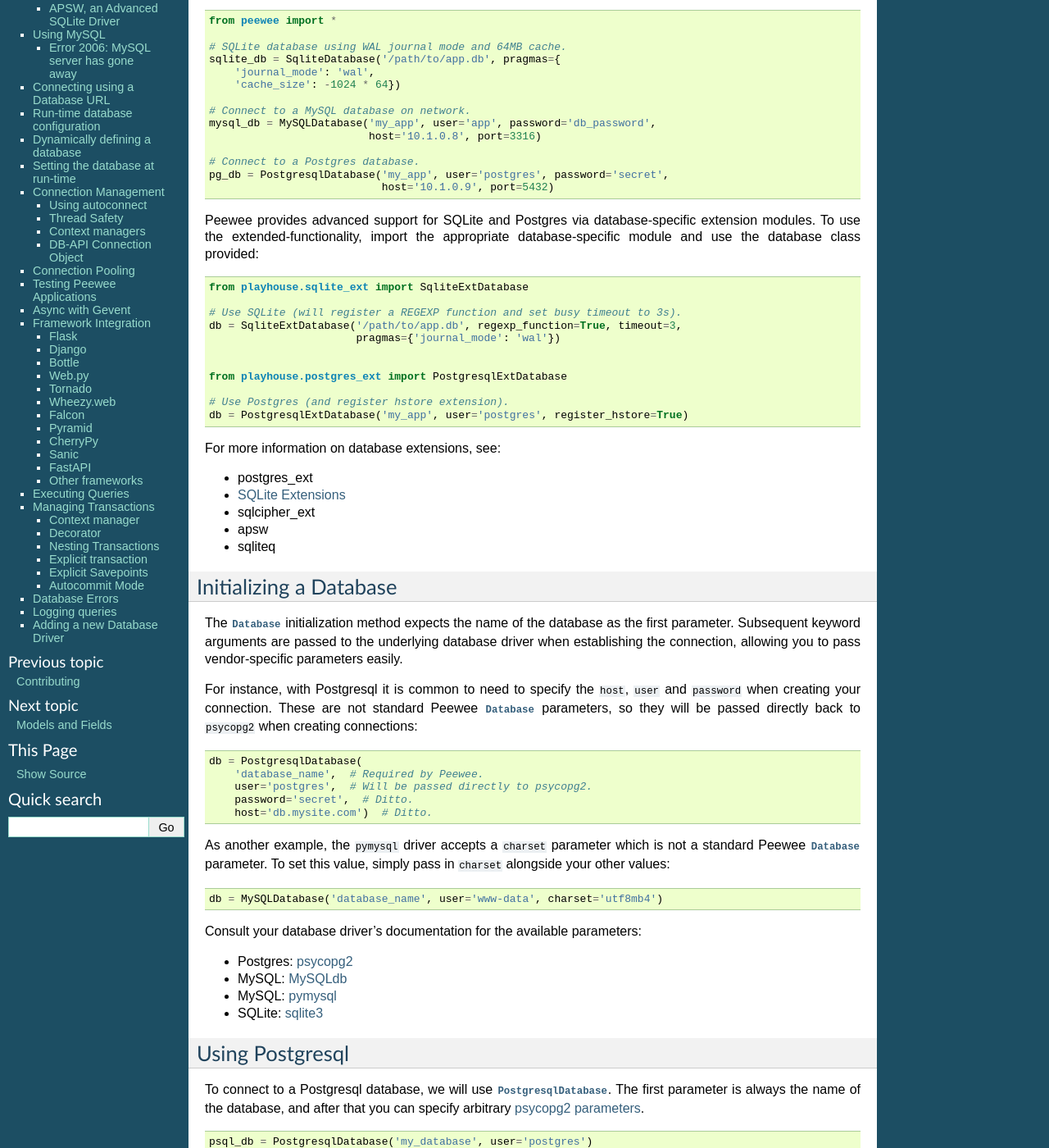
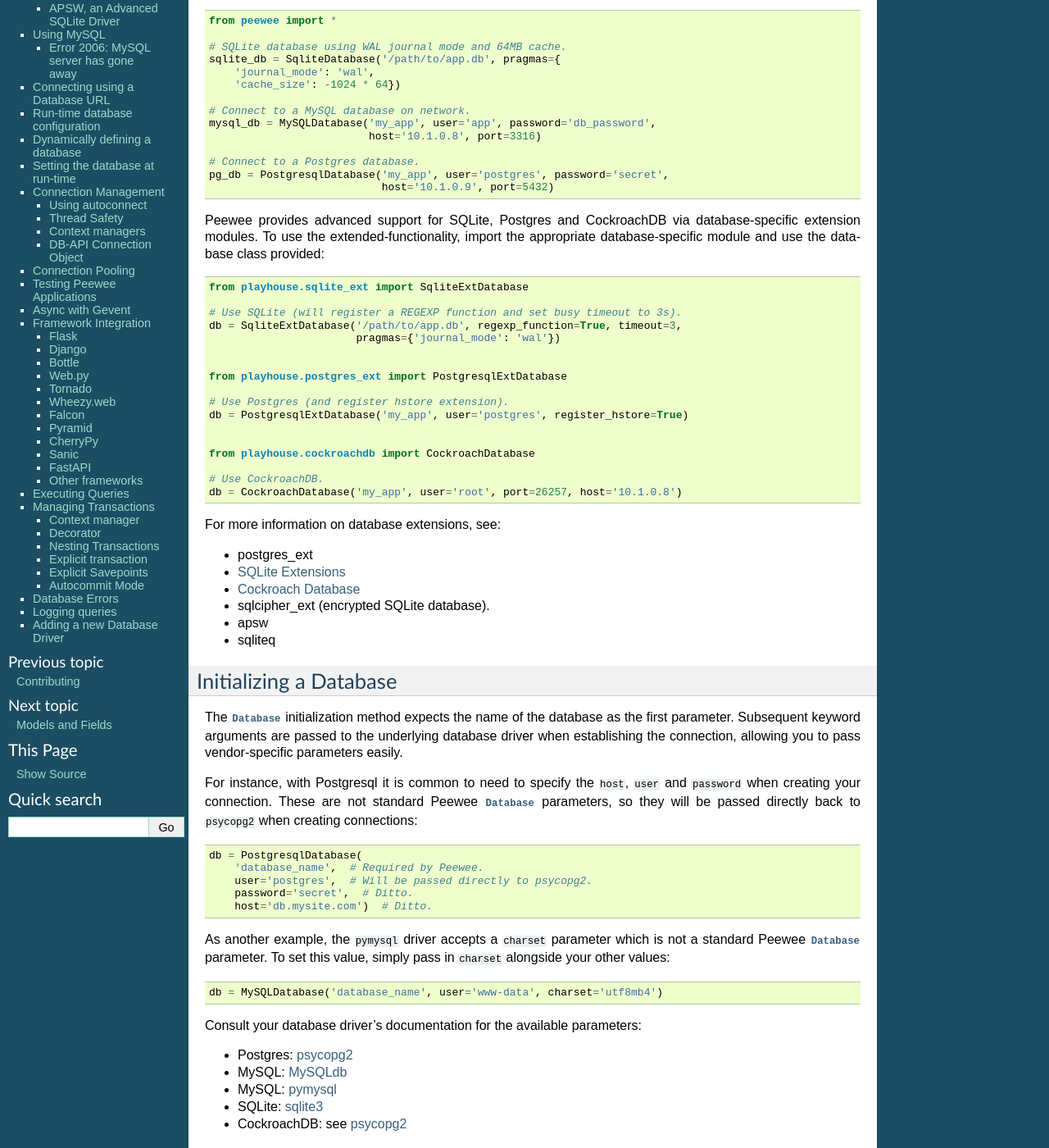
Before and after one commit to coleifer/peewee, a Sphinx documentation site: the page built from docs/peewee/database.rst, in a window 1280 px wide and 1400 px high, scrolled down 296 px. Shown: the whole window at 82% size. Built offline with Sphinx 7.4.7, drawn with Linux system fonts in a browser that asks for light colours; pages that are not in the unit, such as notebooks, are missing from menus; the version number could not be read and is left out.

Commit message:
Update introduction section of database docs w/CRDB notes.

```diff
--- a/docs/peewee/database.rst
+++ b/docs/peewee/database.rst
@@ -32,9 +32,9 @@
     pg_db = PostgresqlDatabase('my_app', user='postgres', password='secret',
                                host='10.1.0.9', port=5432)
 
-Peewee provides advanced support for SQLite and Postgres via database-specific
-extension modules. To use the extended-functionality, import the appropriate
-database-specific module and use the database class provided:
+Peewee provides advanced support for SQLite, Postgres and CockroachDB via
+database-specific extension modules. To use the extended-functionality, import
+the appropriate database-specific module and use the database class provided:
 
 .. code-block:: python
 
@@ -50,11 +50,18 @@
     # Use Postgres (and register hstore extension).
     db = PostgresqlExtDatabase('my_app', user='postgres', register_hstore=True)
 
+
+    from playhouse.cockroachdb import CockroachDatabase
+
+    # Use CockroachDB.
+    db = CockroachDatabase('my_app', user='root', port=26257, host='10.1.0.8')
+
 For more information on database extensions, see:
 
 * :ref:`postgres_ext`
 * :ref:`sqlite_ext`
-* :ref:`sqlcipher_ext`
+* :ref:`crdb`
+* :ref:`sqlcipher_ext` (encrypted SQLite database).
 * :ref:`apsw`
 * :ref:`sqliteq`
 
@@ -93,6 +100,7 @@
 * MySQL: `MySQLdb <http://mysql-python.sourceforge.net/MySQLdb.html#some-mysql-examples>`_
 * MySQL: `pymysql <https://github.com/PyMySQL/PyMySQL/blob/f08f01fe8a59e8acfb5f5add4a8fe874bec2a196/pymysql/connections.py#L494-L513>`_
 * SQLite: `sqlite3 <https://docs.python.org/2/library/sqlite3.html#sqlite3.connect>`_
+* CockroachDB: see `psycopg2 <http://initd.org/psycopg/docs/module.html#psycopg2.connect>`_
 
 .. _using_postgresql:
 
```
